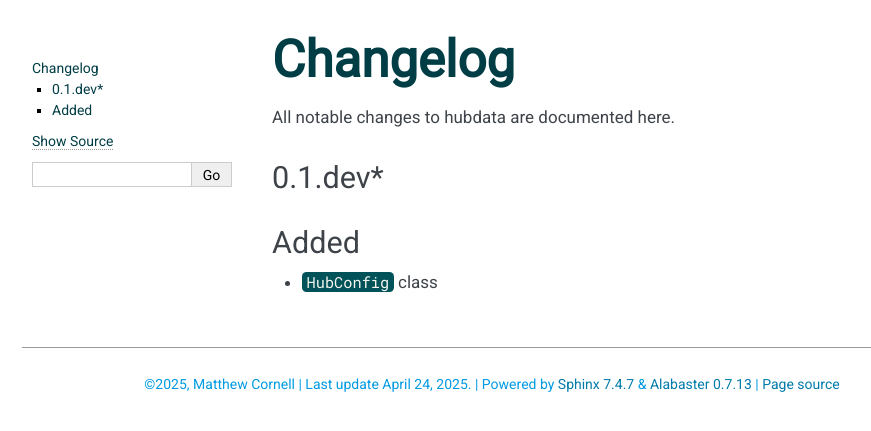
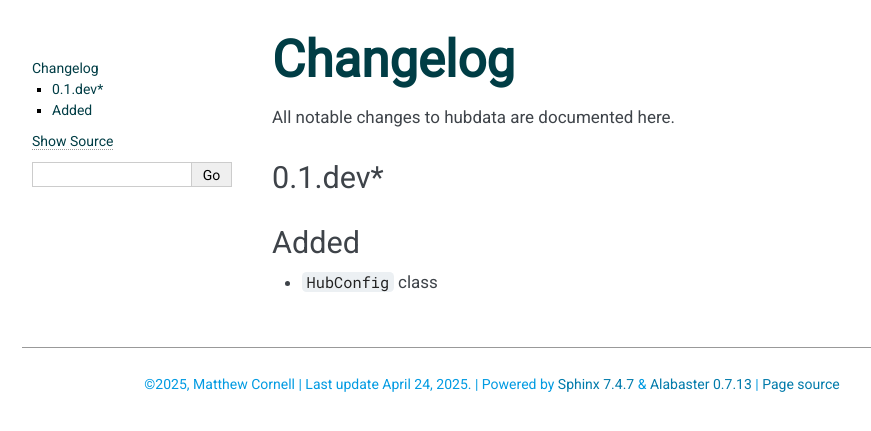
Before and after one commit to matthewcornell/hub-data, a Sphinx documentation site: the page built from docs/source/CHANGELOG.md, in a window 1280 px wide. Shown: the top 431 px of the page, without its empty margins (148-1019 px from the left). Built offline with Sphinx 7.4.7, drawn with Linux system fonts in a browser that asks for light colours.

Commit message:
Remove dark green background on backtick content
It was...a lot

```diff
--- a/docs/source/_static/custom.css
+++ b/docs/source/_static/custom.css
@@ -68,8 +68,6 @@ th.field-name {
 }
 
 tt, code {
-    color: #F8F8F2;
-    background: #015259;
     border-radius: 0.3em;
     padding: 0.0em 0.3em;
 }
@@ -86,10 +84,6 @@ a.reference.internal, a.reference.internal:hover {
     border-bottom: none;
 }
 
-a.reference.internal:hover code {
-    background: #027bab
-}
-
 a.reference.internal:hover code.xref span.pre {
     color: #F8F8F2;
     background: #027bab;
@@ -99,11 +93,6 @@ a.reference.internal:hover code.xref span.pre {
 tt.xref, code.xref, a tt {
     background: none;
     border-bottom: none;
-}
-
-code.literal {
-    color: #F8F8F2;
-    background: #015259;
 }
 
 pre {
```
